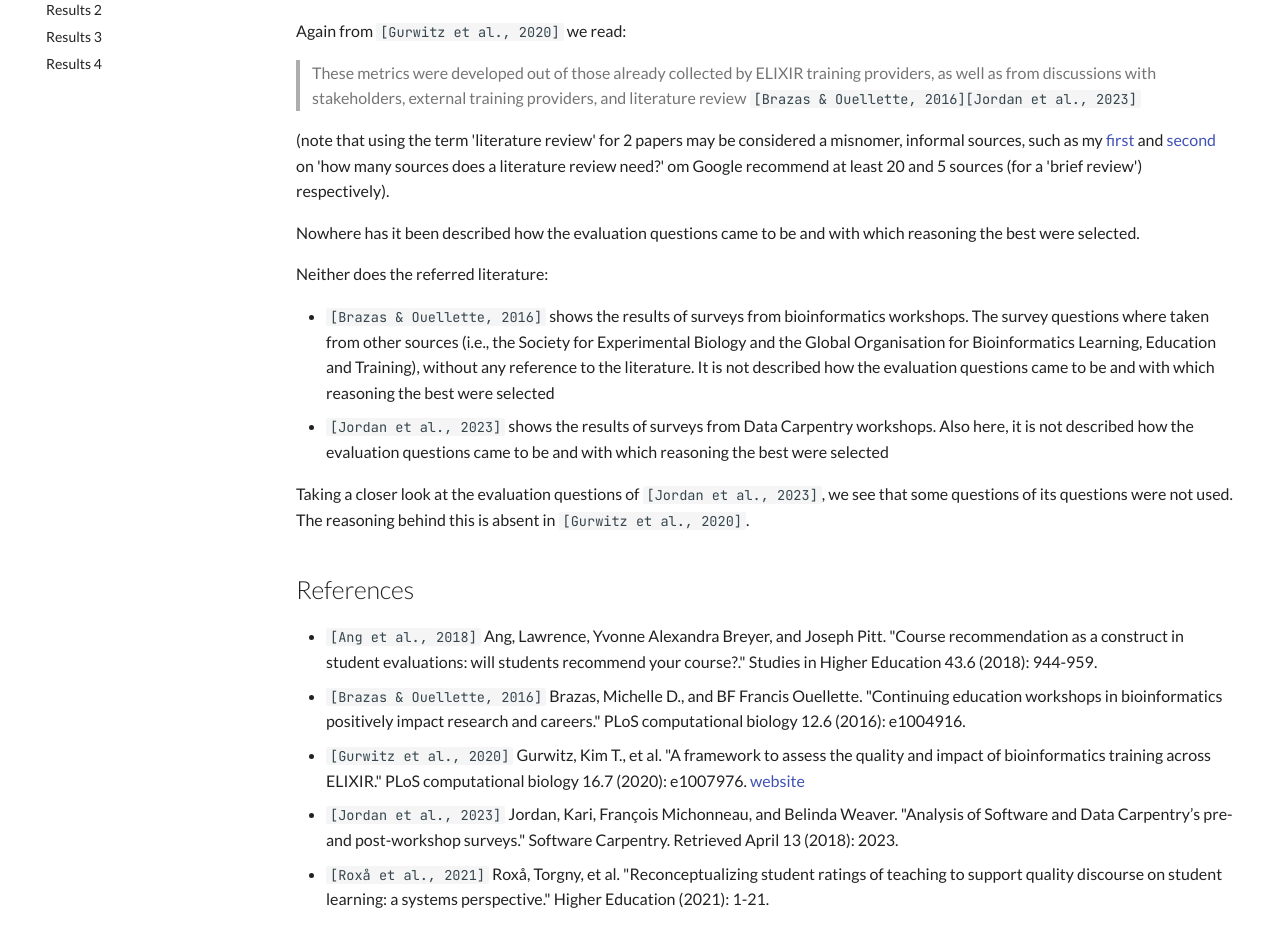
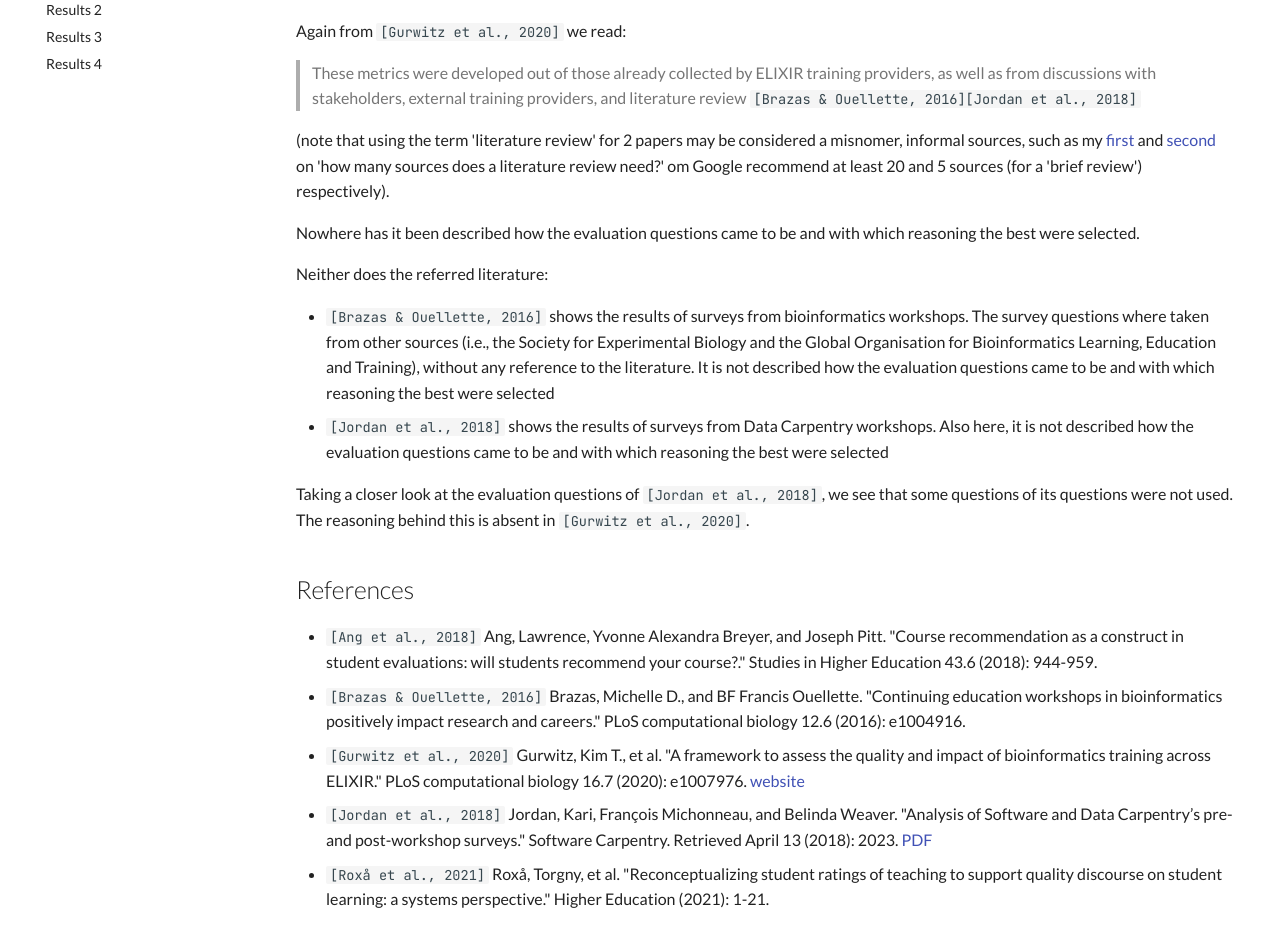
Before and after one commit to NBISweden/elixir_evaluation_evaluation, an MkDocs documentation site: the page built from docs/results_1.md, in a window 1280 px wide and 1400 px high, scrolled down 1385 px. Shown: the part 326-1261 px from the top of the window. Built offline with MkDocs 1.6.1 and Material for MkDocs 9.7.7, drawn with Linux system fonts in a browser that asks for light colours; comment, search, counter and statistics services are not loaded; some of the changed text lies outside the part shown.

Commit message:
Add papers

```diff
--- a/docs/results_1.md
+++ b/docs/results_1.md
@@ -4,7 +4,7 @@
 
 The paper where these questions were described first
 in `[Gurwitz et al., 2020]` . We can read that these questions
-are based on `[Jordan et al., 2023]` and `[Brazas & Ouellette, 2016]`.
+are based on `[Jordan et al., 2018]` and `[Brazas & Ouellette, 2016]`.
 These last two papers do not reference any academic papers on where
 their questions originated from.
 
@@ -79,7 +79,7 @@
 > These metrics were developed out of those already collected by ELIXIR
 > training providers, as well as from discussions with stakeholders,
 > external training providers, and literature review
-> `[Brazas & Ouellette, 2016][Jordan et al., 2023]`
+> `[Brazas & Ouellette, 2016][Jordan et al., 2018]`
 
 (note that using the term 'literature review' for 2 papers may be considered
 a misnomer, informal sources, such as my
@@ -100,14 +100,16 @@
   Training), without any reference to the literature.
   It is not described how the evaluation questions
   came to be and with which reasoning the best were selected
-- `[Jordan et al., 2023]` shows the results of surveys from
+- `[Jordan et al., 2018]` shows the results of surveys from
   Data Carpentry workshops.
   Also here, it is not described how the evaluation questions
   came to be and with which reasoning the best were selected
 
-Taking a closer look at the evaluation questions of `[Jordan et al., 2023]`,
+Taking a closer look at the evaluation questions of `[Jordan et al., 2018]`,
 we see that some questions of its questions were not used.
 The reasoning behind this is absent in `[Gurwitz et al., 2020]`.
+
+
 
 ## References
 
@@ -124,10 +126,11 @@
   "A framework to assess the quality and impact of bioinformatics training
   across ELIXIR." PLoS computational biology 16.7 (2020): e1007976.
   [website](https://journals.plos.org/ploscompbiol/article?id=10.1371/journal.pcbi.1007976)
-- `[Jordan et al., 2023]`
+- `[Jordan et al., 2018]`
   Jordan, Kari, François Michonneau, and Belinda Weaver.
   "Analysis of Software and Data Carpentry’s pre-and post-workshop surveys."
   Software Carpentry. Retrieved April 13 (2018): 2023.
+  [PDF](papers/jordan_et_al_2018.pdf)
 - `[Roxå et al., 2021]` Roxå, Torgny, et al.
   "Reconceptualizing student ratings of teaching to support quality discourse
   on student learning: a systems perspective." Higher Education (2021): 1-21.
```
Also changed, not shown: docs/introduction.md (+3 -2 lines), 1 other file.
